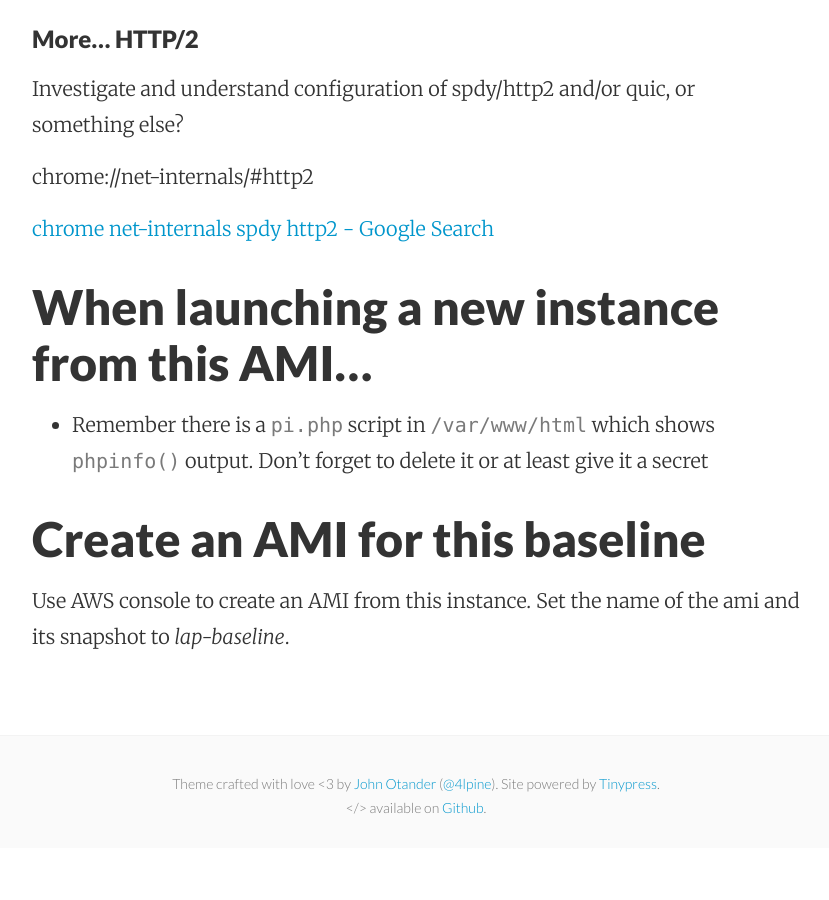
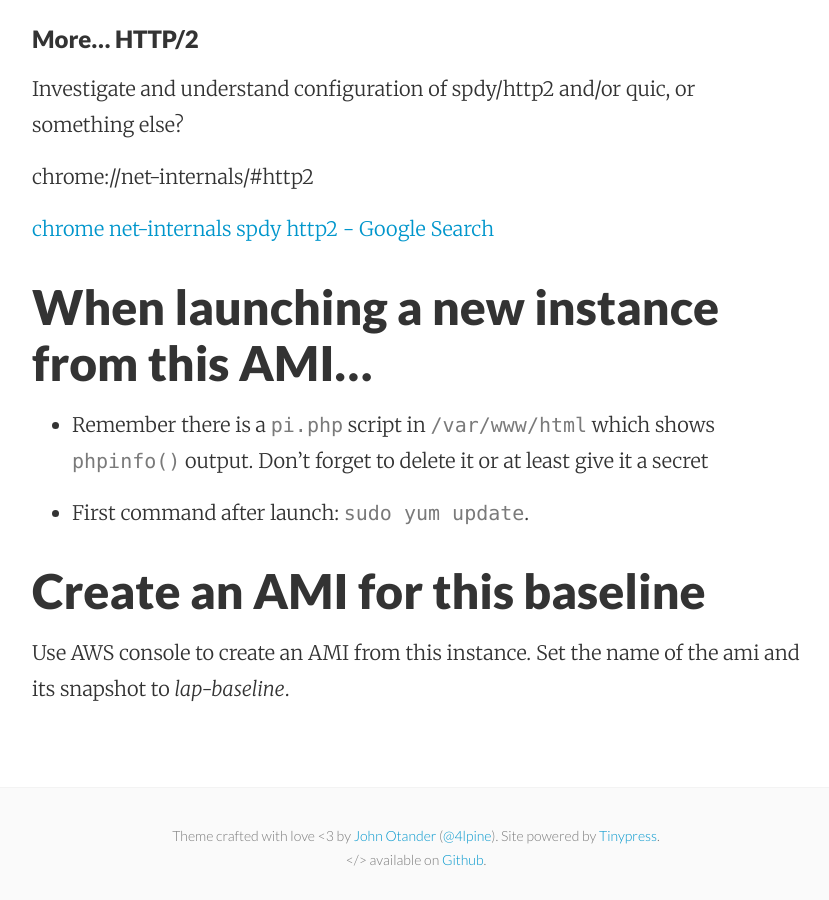
Before and after one commit to mattymaloney/mattymaloney.github.io, a Jekyll site: the page built from _posts/2016-04-12-apache-php-aws-vpc-ec2-linux.md, in a window 1280 px wide and 900 px high, scrolled down 16041 px. Shown: the whole window, without its empty margins (224-1053 px from the left). Built offline with Jekyll 4.4.1, drawn with Linux system fonts in a browser that asks for light colours; before the commit the page ends 16889 px from its top, so only the background shows below that.

Commit message:
Created 2016-04-12-apache-php-aws-vpc-ec2-linux.md

```diff
--- a/_posts/2016-04-12-apache-php-aws-vpc-ec2-linux.md
+++ b/_posts/2016-04-12-apache-php-aws-vpc-ec2-linux.md
@@ -610,6 +610,8 @@ chrome://net-internals/#http2
 
 * Remember there is a `pi.php` script in `/var/www/html` which shows `phpinfo()` output. Don't forget to delete it or at least give it a secret
 
+* First command after launch: `sudo yum update`.
+
 
 ## Create an AMI for this baseline
 
```
